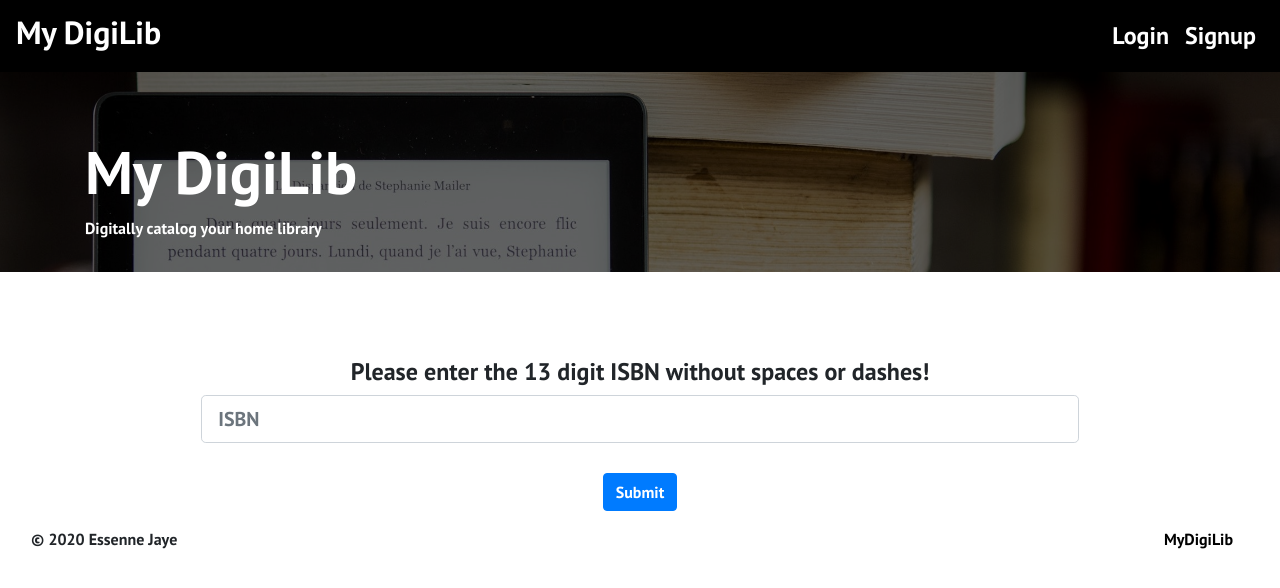
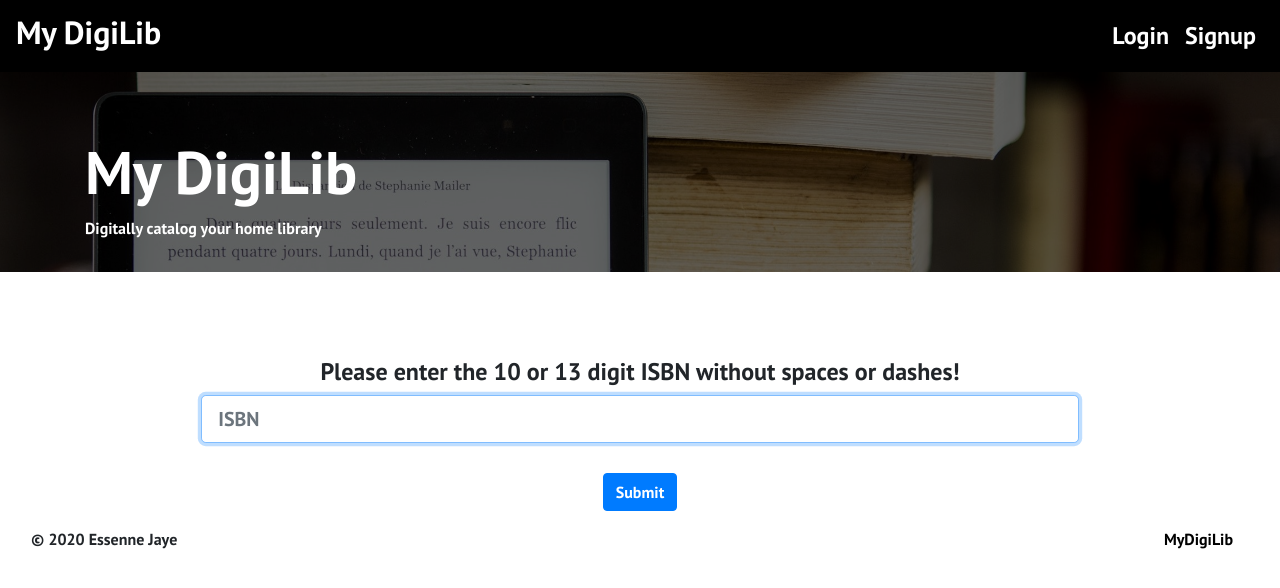
Before and after one commit to essennejaye/mydigilib, a React (Create React App) app in the folder client/: page /addbook in a window 1280 px wide. Shown: the top 588 px of the page. Built offline with nearby package versions, Linux system fonts and the light colour scheme.

Commit message:
autofocus for inputs

```diff
--- a/client/src/pages/AddBook.js
+++ b/client/src/pages/AddBook.js
@@ -1,4 +1,4 @@
-import React, { useState } from 'react';
+import React, { useState, useCallback } from 'react';
 import { useMutation } from '@apollo/react-hooks';
 import Auth from '../utils/auth';
 import { ADD_BOOK } from '../utils/mutations';
@@ -32,6 +32,8 @@ const AddBook = () => {
 
   // mutation for adding a book to the catalog
   const [addBook, { error }] = useMutation(ADD_BOOK);
+
+  const autoFocus = useCallback(el => el ? el.focus() : null, []);
 
   // create method to search for book and set state on form submit
   const handleFormSubmit = async (event) => {
@@ -105,11 +107,12 @@ const AddBook = () => {
       <Form onSubmit={handleFormSubmit} className='text-center'>
         <Form.Group className="form-group">
           <Form.Label></Form.Label>
-          <h4>Please enter the 13 digit ISBN without spaces or dashes!</h4>
+          <h4>Please enter the 10 or 13 digit ISBN without spaces or dashes!</h4>
           <Form.Control
             size='lg'
             name='searchInput'
             type="text"
+            ref={autoFocus}
             placeholder="ISBN"
             value={searchInput}
             onChange={(e) => setSearchInput(e.target.value)}
--- a/client/src/pages/Login.js
+++ b/client/src/pages/Login.js
@@ -1,4 +1,4 @@
-import React, { useState } from 'react';
+import React, { useState, useCallback } from 'react';
 import { useMutation } from '@apollo/react-hooks';
 import { LOGIN_USER } from '../utils/mutations';
 import Auth from '../utils/auth';
@@ -8,6 +8,8 @@ import { Button, Form } from 'react-bootstrap';
 const Login = (props) => {
   const [formState, setFormState] = useState({ email: '', password: '' });
   const [login, { error }] = useMutation(LOGIN_USER);
+
+  const autoFocus = useCallback(el => el ? el.focus() : null, []);
 
   // update state based on form input changes
   const handleChange = (event) => {
@@ -52,8 +54,8 @@ const Login = (props) => {
           size='lg'
           className='form-input'
           name='email'
-          // id='email'
           type="email"
+          ref={autoFocus}
           placeholder="Enter email"
           value={formState.email}
           onChange={handleChange}
--- a/client/src/pages/Signup.js
+++ b/client/src/pages/Signup.js
@@ -1,4 +1,4 @@
-import React, { useState } from 'react';
+import React, { useState, useCallback } from 'react';
 import { useMutation } from '@apollo/react-hooks';
 import { ADD_USER } from '../utils/mutations';
 import { Button, Form } from 'react-bootstrap';
@@ -7,6 +7,8 @@ import Auth from '../utils/auth';
 const Signup = () => {
   const [formState, setFormState] = useState({ username: '', email: '', password: '' });
   const [addUser, { error }] = useMutation(ADD_USER);
+
+  const autoFocus = useCallback(el => el ? el.focus() : null, []);
 
   // update state based on form input changes
   const handleChange = (event) => {
@@ -49,6 +51,7 @@ const Signup = () => {
           name='username'
           id='username'
           type="text"
+          ref={autoFocus}
           placeholder="Your username"
           value={formState.username}
           onChange={handleChange}
```
